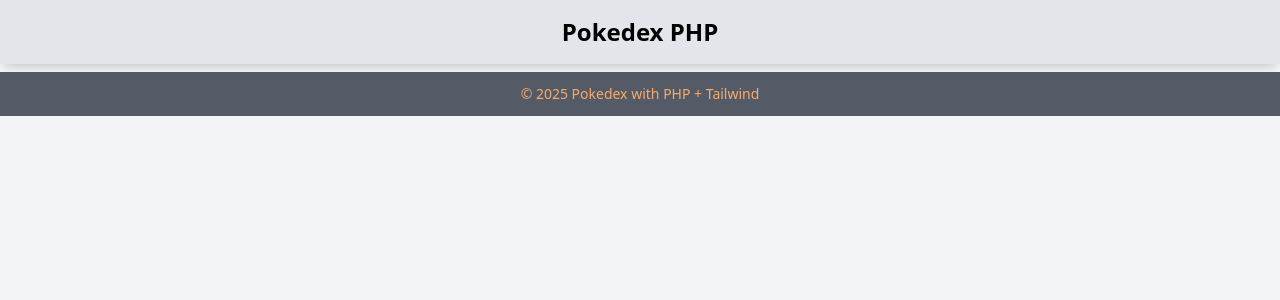
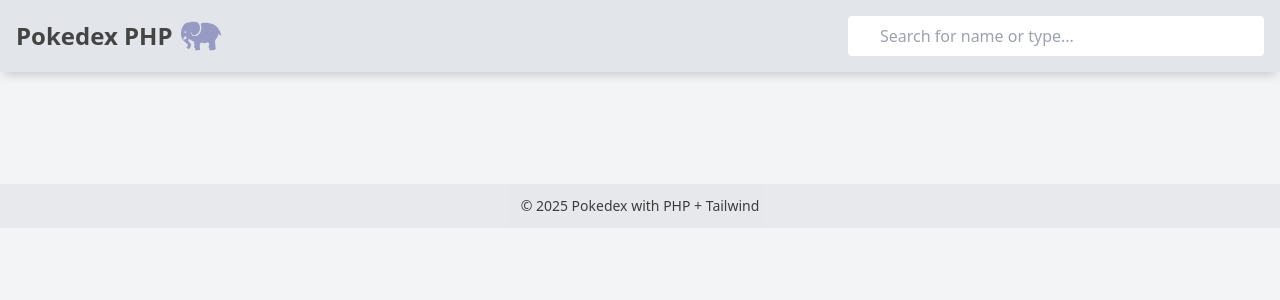
Before and after one commit to biernard1988/PHP, a PHP site: page / in a window 1280 px wide. Shown: the top 300 px of the page. Run offline with PHP 8.4, Linux system fonts and the light colour scheme; data that the repository does not hold is empty; some libraries are stand-ins or nearby versions.

Commit message:
added input search bar, new logo and favicon, changed the footer design

```diff
--- a/components/card.php
+++ b/components/card.php
@@ -36,7 +36,7 @@ function getTypeColor($type)
 
 <?php function renderCard($pokemon)
 { ?>
-    <div class="bg-white shadow-lg rounded-lg p-4 flex flex-col items-center hover:scale-105 transition-transform duration-200 cursor-pointer">
+    <div class="bg-white shadow-md rounded-lg p-4 flex flex-col items-center hover:scale-105 transition-transform duration-200 cursor-pointer">
         <img src="<?= $pokemon['img'] ?>" alt="<?= $pokemon['name'] ?>" class="w-32 h-32 object-contain mb-4" />
         <div class="flex flex-col justify-center items-center">
             <span class="text-[10px] text-gray-500"><?= $pokemon['num'] ?></span>
--- a/components/footer.php
+++ b/components/footer.php
@@ -1,5 +1,5 @@
-<footer class="w-full h-auto bg-gray-800 text-center p-3 text-sm z-10 opacity-75">
-    <span class="text-shadow-lg text-orange-400">
+<footer class="w-full h-auto bg-gray-300 bg-opacity-50 text-center p-3 text-sm z-10 opacity-75">
+    <span class="text-shadow-lg">
 
         &copy; <?= date('Y') ?> Pokedex with PHP + Tailwind
     </span>
--- a/components/header.php
+++ b/components/header.php
@@ -5,11 +5,41 @@
     <meta charset="UTF-8" />
     <meta name="viewport" content="width=device-width, initial-scale=1.0" />
     <title>Pokedex PHP</title>
+    <link rel="icon" type="image/png" href="assets/php.svg">
     <script src="https://cdn.tailwindcss.com"></script>
 </head>
 
-<body class="bg-gray-100 text-gray-800">
-    <header class="bg-gray-300 bg-opacity-50 shadow-[0_6px_10px_-4px_rgba(0,0,0,0.2)] text-black p-4 text-center text-2xl font-bold fixed place-content-center w-full z-10">
-        Pokedex PHP
+<body class="bg-gray-100">
+    <header class="bg-gray-300 bg-opacity-50 shadow-[0_6px_10px_-4px_rgba(0,0,0,0.2)] p-4 fixed w-full z-10">
+        <div class="container mx-auto flex flex-col md:flex-row justify-between items-center gap-4">
+            <div class="flex items-center gap-2 opacity-70 hover:opacity-100 transition-opacity">
+                <h1 class="text-2xl font-bold text-center md:text-left w-full md:w-auto ">Pokedex PHP</h1>
+                <img src="assets/php.svg" alt="Logo" class="w-10 h-10" />
+            </div>
+            <form method="GET" class="sm:w-1/4 md:w-1/3">
+                <input
+                    type="text"
+                    name="search"
+                    value="<?= htmlspecialchars($_GET['search'] ?? '') ?>"
+                    placeholder="Search for name or type..."
+                    class="w-full px-8 py-2 rounded bg-white text-black outline-none" />
+            </form>
+            <script>
+                // Clean the search input when the page loads if there's a search query
+                window.addEventListener("load", () => {
+                    const urlParams = new URLSearchParams(window.location.search);
+                    if (urlParams.has("search")) {
+                        // Remove the search query from the URL
+                        window.history.replaceState(null, "", window.location.pathname);
+                        // Clear the search input
+                        document.querySelector("input[name='search']").value = "";
+                    }
+                });
+            </script>
+        </div>
     </header>
+
+    <!-- Espaço compensando a navbar fixa -->
+    <div class="h-28"></div>
+
     <main class="container mx-auto p-4">
--- a/index.php
+++ b/index.php
@@ -6,6 +6,17 @@ include 'components/card.php';
 $pokemonData = file_get_contents("https://canalti.com.br/api/pokemons.json");
 $pokemonJson = json_decode($pokemonData, true);
 $pokemons = $pokemonJson['pokemon'];
+
+// Filter by search query
+$search = strtolower(trim($_GET['search'] ?? ''));
+
+if ($search !== '') {
+    $pokemons = array_filter($pokemons, function ($pokemon) use ($search) {
+        $name = strtolower($pokemon['name']);
+        $types = array_map('strtolower', $pokemon['type']);
+        return str_contains($name, $search) || in_array($search, $types);
+    });
+}
 ?>
 
 <div class="grid grid-cols-1 sm:grid-cols-2 md:grid-cols-3 lg:grid-cols-4 gap-6 mb-10">
@@ -14,10 +25,9 @@ $pokemons = $pokemonJson['pokemon'];
     <?php endforeach; ?>
 </div>
 
+</main>
 
-
-</main>
+</body>
 <?php include 'components/footer.php'; ?>
-</body>
 
 </html>
```
Also changed, not shown: assets/php.svg (added).
